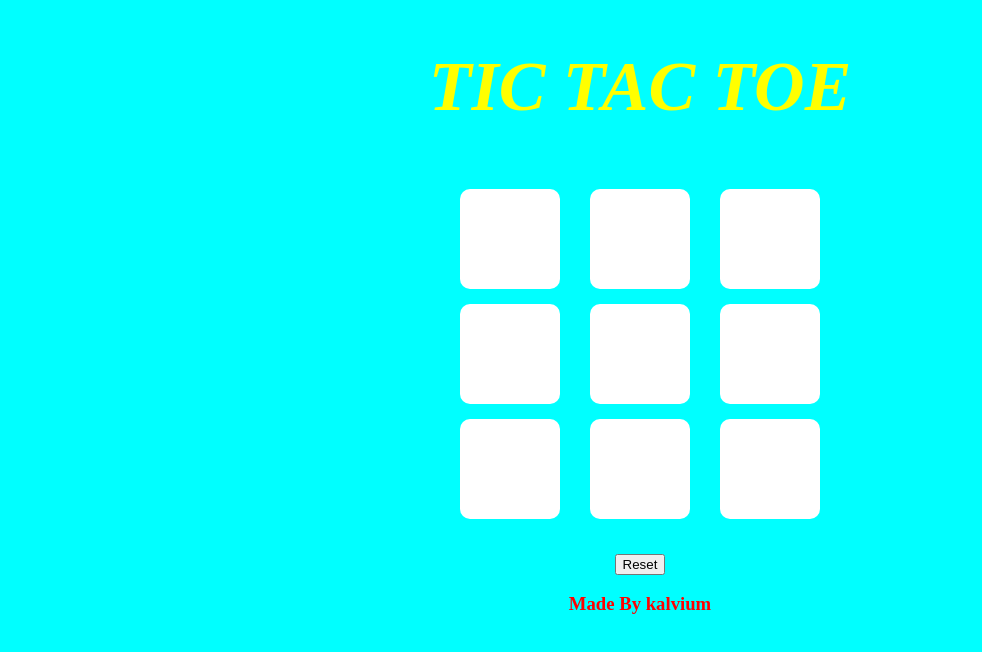
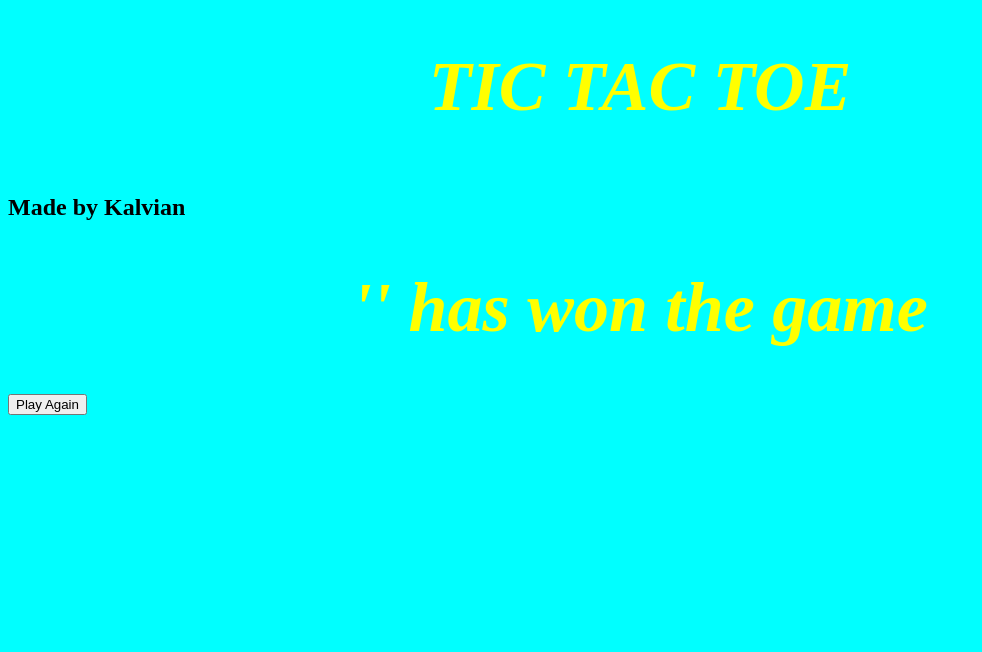
Before and after one commit to akshithku/tic-tac-tao-, a plain HTML site: page tic-tac-toe-boilerplate-main/index.html in a window 1280 px wide. Shown: the whole page, without its empty margins (0-982 px from the left). Drawn offline with Linux system fonts and the light colour scheme.

Commit message:
Update index.html

```diff
--- a/tic-tac-toe-boilerplate-main/index.html
+++ b/tic-tac-toe-boilerplate-main/index.html
@@ -4,36 +4,31 @@
     <meta charset="UTF-8">
     <meta http-equiv="X-UA-Compatible" content="IE=edge">
     <meta name="viewport" content="width=device-width, initial-scale=1.0">
-    <link rel="stylesheet" href="./style.css" />
-    <title>Document</title>
+    <title>Tick Tack Toe</title>
+    <link rel="stylesheet" href="style.css">
 </head>
 <body>
-    <h1>TIC TAC TOE</h1>
-    <div class="box">
-        <div>
-            <div class="blocks" id="box"></div>
-            <div class="blocks" id="box2"></div>
-            <div class="blocks" id="box3"></div>
-        </div>
-        <div>
-            <div class="blocks" id="box4"></div>
-            <div class="blocks" id="box5"></div>
-            <div class="blocks" id="box6"></div>
-        </div>
-        <div>
-            <div class="blocks" id="box7"></div>
-            <div class="blocks" id="box8"></div>
-            <div class="blocks" id="box9"></div>
-        </div>
+    <div id="heading"><h1>TIC TAC TOE</h1></div>
+    <div class="container">
+        <div id="box-1" class="box"></div>
+        <div id="box-2" class="box"></div>
+        <div id="box-3" class="box"></div>
+        <div id="box-4" class="box"></div>
+        <div id="box-5" class="box"></div>
+        <div id="box-6" class="box"></div>
+        <div id="box-7" class="box"></div>
+        <div id="box-8" class="box"></div>
+        <div id="box-9" class="box"></div>
     </div>
-    <div class="rest">
-        <h2 id="statusText"></h2>
-        <button id="reset-button">Reset</button>
+    <div id="bottom"><h2>Made by Kalvian</h2></div>
+
+    <div id="overlay" class="overlay">
+        <h1 id="result">
+            '<span id="player"></span>'
+            has won the game
+        </h1>
+        <button id="reset-game">Play Again</button>
     </div>
-    <div>
-        <h3> Made By kalvium </h3>
-    </div>
-
-    <script src="./app.js" ></script>
 </body>
+<script src="./app.js"></script>
 </html>
```
